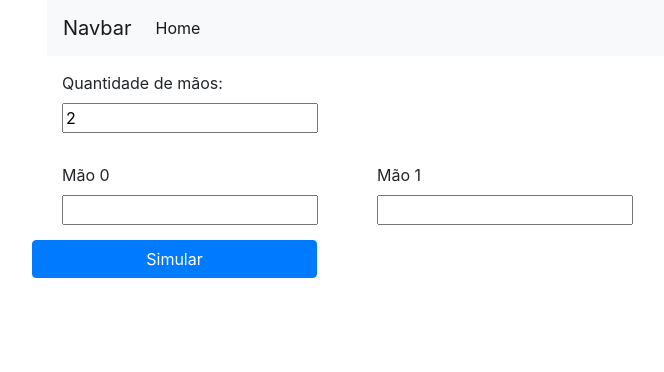
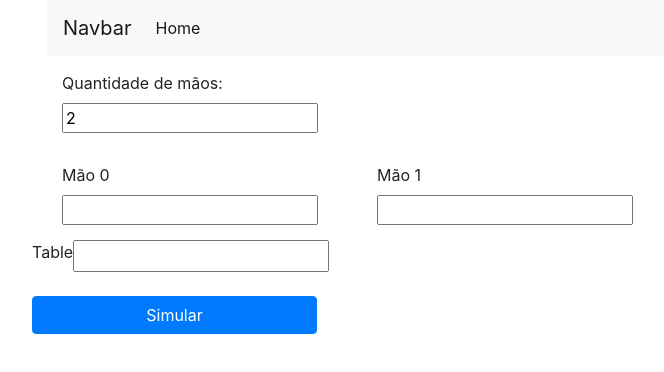
Before and after one commit to jonatanrinckus/SimulacaoDiscretaTrabalhoM2, a React app: page / in a window 1280 px wide. Shown: the top 372 px of the page, without its empty margins (38-702 px from the left). Built offline with nearby package versions, Linux system fonts and the light colour scheme.

Commit message:
Changing to new theme

```diff
--- a/package.json
+++ b/package.json
@@ -11,6 +11,7 @@
   "author": "",
   "license": "MIT",
   "dependencies": {
+    "pokersolver": "^2.1.2",
     "react": "^16.0.0",
     "react-dom": "^16.0.0"
   },
--- a/src/app/components/App.js
+++ b/src/app/components/App.js
@@ -1,7 +1,8 @@
 import React from 'react';
-import {Header} from './header/Header';
-import {Options} from './options/Options';
-import {Hand} from './hand/Hand';
+import { Header } from './header/Header';
+import { Options } from './options/Options';
+import { Player } from './player/Player';
+import { Hand } from 'pokersolver';
 
 const minHands = 2;
 const maxHands = 8;
@@ -77,7 +78,7 @@ export class App extends React.Component{
     render(){
         var hand = this.state.hands;
         var Hands = hand.map((hand, index) =>
-            <Hand key={index}
+            <Player key={index}
                         index={index}
                         value={hand}
                         onHandValueChange={this.onHandValueChange}/>);
@@ -91,7 +92,11 @@ export class App extends React.Component{
 
 
                 <div className="row">{Hands}</div>
-
+                <div className="row">
+                    <label>Table</label><br/>
+                    <input type="text"/>
+                </div>
+                <br/>
                 <div className="row">
                     <button className="btn btn-primary col-3" >Simular</button>
                 </div>
--- a/src/app/components/hand/Hand.js
+++ b/src/app/components/player/Player.js
@@ -1,6 +1,6 @@
 import React from 'react';
 
-export class Hand extends React.Component{
+export class Player extends React.Component{
     render(){
         return (
             <div className="col-3" style={ {margin: "15px"} }>
```
Also changed, not shown: 1 other file (tests, documents, lock files or other folders).
